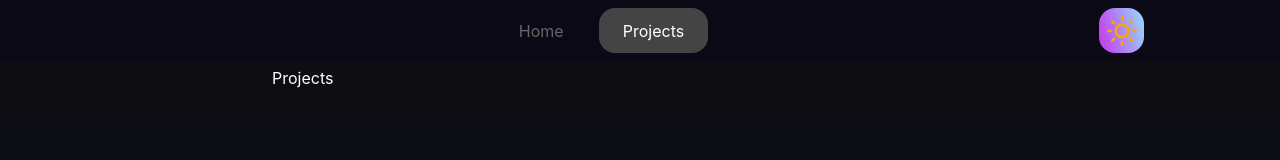
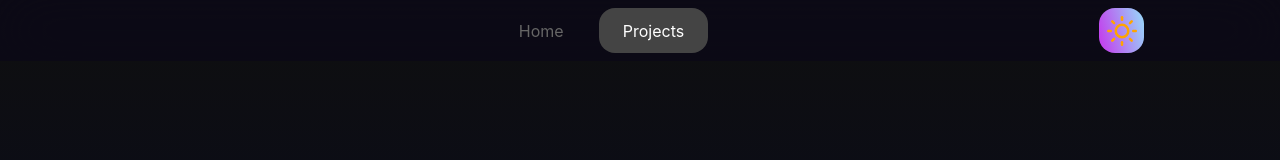
Before and after one commit to IgnFed/portfolio-web-page, a Next.js app: page /projects in a window 1280 px wide. Shown: the top 160 px of the page. Built offline with nearby package versions, Linux system fonts and the light colour scheme.

Commit message:
Created Projects Page

```diff
--- a/pages/projects.tsx
+++ b/pages/projects.tsx
@@ -1,10 +1,15 @@
 import { Layout } from "@/pages/Layout/article";
+import { Container, Heading } from "@chakra-ui/react";
 
 export default function Projects(){
 
   return(
     <Layout>
-      Projects
+      <Container mt={4}>
+        <Heading as={'h2'}>
+
+        </Heading>
+      </Container>
     </Layout>
   )
 }
```
